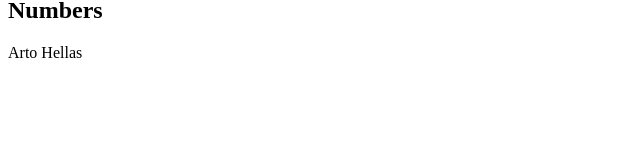
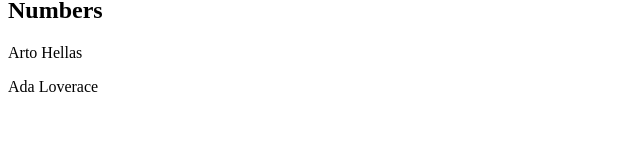
Before and after one commit to HazYa56/Full-stack-open, a React (Vite) app in the folder part2/phonebook/: page / in a window 1280 px wide. Shown: the part 132-300 px from the top of the page, without its empty margins (0-640 px from the left). Built offline with nearby package versions, Linux system fonts and the light colour scheme.

Commit message:
Exercise-2.7

```diff
--- a/part2/phonebook/src/App.jsx
+++ b/part2/phonebook/src/App.jsx
@@ -4,13 +4,18 @@ const Person = ({ name }) => <p>{ name }</p>
 const App = () => {
   const [newName, setNewName] = useState('')
   const [persons, setPersons] = useState([
-    { name: 'Arto Hellas' }
+    { name: 'Arto Hellas' },
+    { name: 'Ada Loverace' },
   ])
 
   const handleNameAdd = (event) => {
     event.preventDefault()
-    setPersons(persons.concat({ name: newName }))
-    setNewName('')
+    if (persons.map(person => person.name).includes(newName)) {
+      alert(`${newName} is already added to phonebook`);
+    } else {
+      setPersons(persons.concat({ name: newName }));
+      setNewName('');
+    }
   }
 
   return (
```
